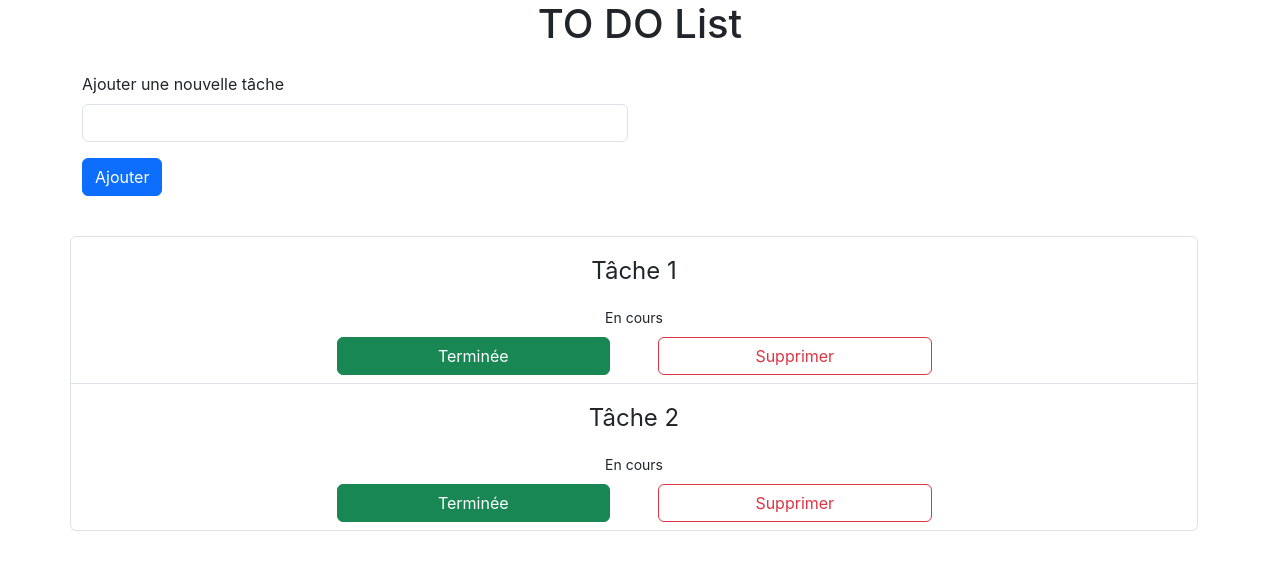
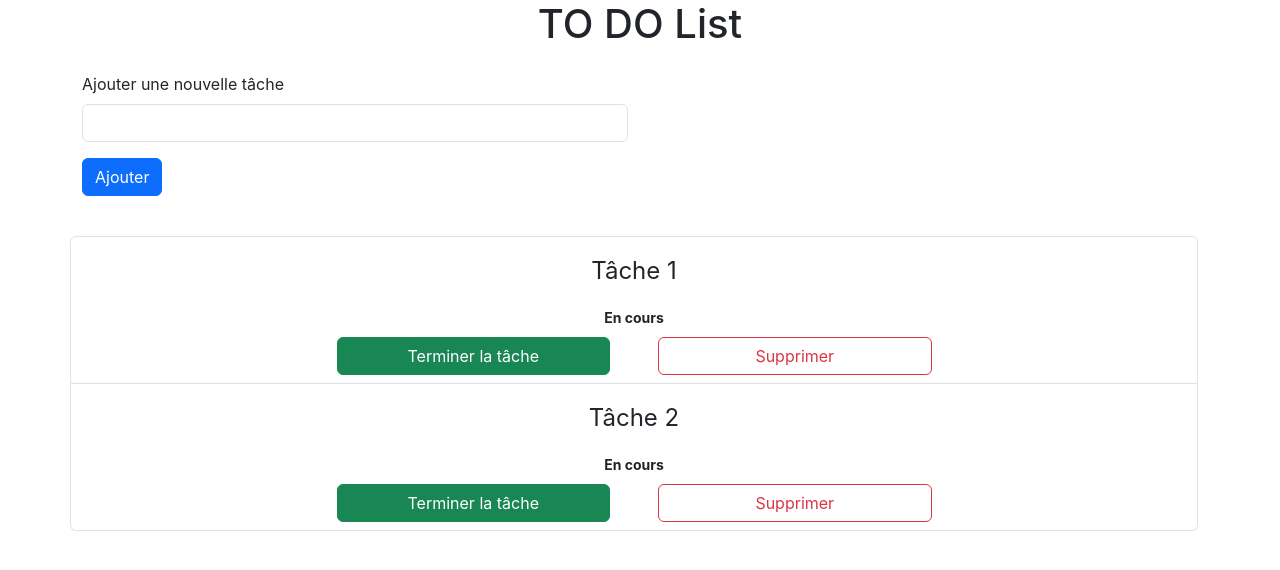
Before and after one commit to FadimeZgj/tp-react-todolist, a React (Create React App) app: page / in a window 1280 px wide. Shown: the top 570 px of the page. Built offline with nearby package versions, Linux system fonts and the light colour scheme; the HTML template or start-up script is replaced by a standard one.

Commit message:
Ajout de commentaires

```diff
--- a/src/App.js
+++ b/src/App.js
@@ -1,4 +1,3 @@
-import logo from "./logo.svg";
 import "./App.css";
 import TaskList from "./components/Task/TaskList";
 
--- a/src/components/Task/NewTaskForm.js
+++ b/src/components/Task/NewTaskForm.js
@@ -1,16 +1,18 @@
-import React, { useState } from "react";
+import React from "react";
 import TaskProps from "./TaskProps";
 
 function NewTaskForm({ onSubmit }) {
-  const [task, setTask] = useState(null)
 
+  // fonction envoie du formulaire
   const handleSubmit = (e) => {
+    // annulation du comportement par défault du bouton submit
     e.preventDefault();
 
     const { taskname } = e.target;
-    let newTask = new TaskProps(Date.now(),taskname.value)
-    setTask(newTask)
+    let newTask = new TaskProps(Date.now(),taskname.value) // instancie un nouvel objet TaskProps
+    // Envoie du formulaire avec les données de l'état
     onSubmit(newTask)
+    // effacer le contenu du input
     e.target.reset()
   };
 
--- a/src/components/Task/Task.js
+++ b/src/components/Task/Task.js
@@ -1,9 +1,10 @@
 import React, { useEffect, useState } from "react";
 
 function Task({ taskProps, id, onDelete }) {
-  const [status, setStatus] = useState(taskProps.isCompleted);
-  const [color, setColor] = useState("#fff");
+  const [status, setStatus] = useState(taskProps.isCompleted); // état du statut de la tâche
+  const [color, setColor] = useState("#fff"); // état de la couleur de fond initiale
 
+  // changer le statut de la tâche
   const handleChangeStatus = () => {
     if (status === false) {
       setStatus(true);
@@ -12,6 +13,7 @@ function Task({ taskProps, id, onDelete }) {
     }
   };
 
+  // changement de la couleur de fond en fonction du statut
   useEffect(() => {
     if (status === true) {
       setColor("#99c199");
@@ -20,6 +22,7 @@ function Task({ taskProps, id, onDelete }) {
     }
   }, [status]);
 
+  // supression d'une tâche
   const handleDelete = () => {
     onDelete(id);
   };
@@ -28,10 +31,10 @@ function Task({ taskProps, id, onDelete }) {
     <>
       <div className="p-2" style={{ backgroundColor: color }}>
         <p className="fs-4">{taskProps.taskname}</p>
-        <small>{status === false ? "En cours" : "Terminée"}</small>
+        <small className="fw-bold">{status === false ? "En cours" : "Fait"}</small>
       </div>
-      <button className="col-3 me-5 btn btn-success" onClick={(e) => handleChangeStatus(e.target.value)}>
-        {status === false ? "Terminée" : "En cours"}
+      <button className={status?"col-3 me-5 btn btn-warning":"col-3 me-5 btn btn-success"} onClick={(e) => handleChangeStatus(e.target.value)}>
+        {status ? "Reprendre la tâche" : "Terminer la tâche"}
       </button>
       <button className="col-3 btn btn-outline-danger" onClick={() => handleDelete(id)}>Supprimer</button>
     </>
--- a/src/components/Task/TaskList.js
+++ b/src/components/Task/TaskList.js
@@ -3,6 +3,7 @@ import TaskProps from "./TaskProps";
 import NewTaskForm from "./NewTaskForm";
 import Task from "./Task";
 
+// liste des tâches
 let tasksList = [
   new TaskProps(0, "Tâche 1"),
   new TaskProps(1, "Tâche 2"),
@@ -11,12 +12,14 @@ let tasksList = [
 function TaskList() {
   const [list, setList] = useState(tasksList);
 
+  // Ajout d'une nouvelle tâche
   const handleNewTask = (data) => {
-    let newTaskList = [...list];
-    newTaskList.push(data);
-    setList(newTaskList);
+    let newTaskList = [...list]; // clonage de la liste
+    newTaskList.push(data); // ajout de la nouvelle tâche dans la liste clonée
+    setList(newTaskList); // changement de l'état de la liste avec le tableau cloné
   };
 
+  // supression d'une tâche
   const handleTaskDelete = (id) => {
     let newTaskList = [...list];
     newTaskList = newTaskList.filter((elem) => elem.id !== id);
--- a/src/components/Task/TaskProps.js
+++ b/src/components/Task/TaskProps.js
@@ -1,5 +1,6 @@
+// déclaration de la class
 class TaskProps {
-    constructor(id, taskname, isCompleted){
+    constructor(id, taskname){
         this.id = id
         this.taskname = taskname
         this.isCompleted = false
```
